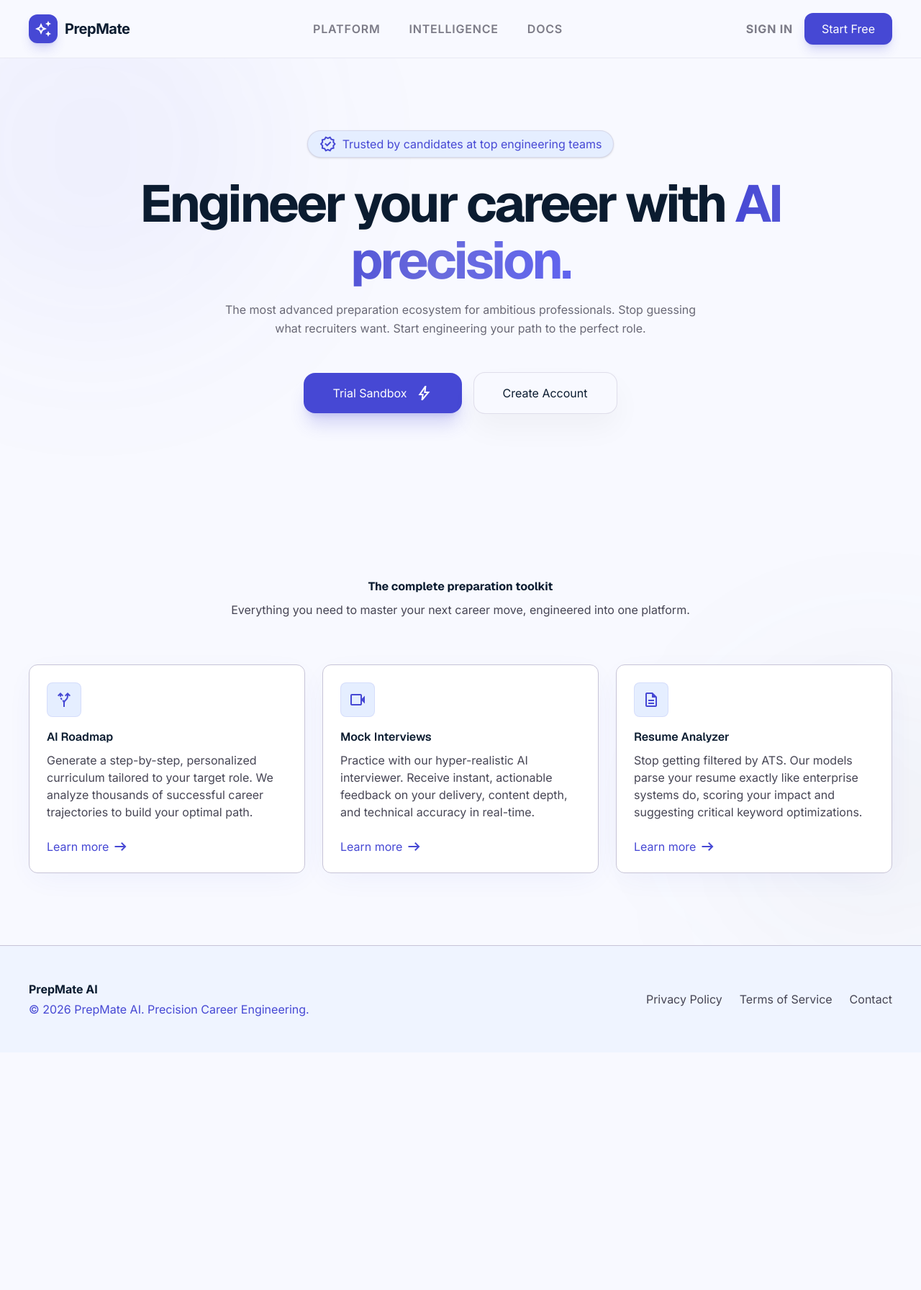
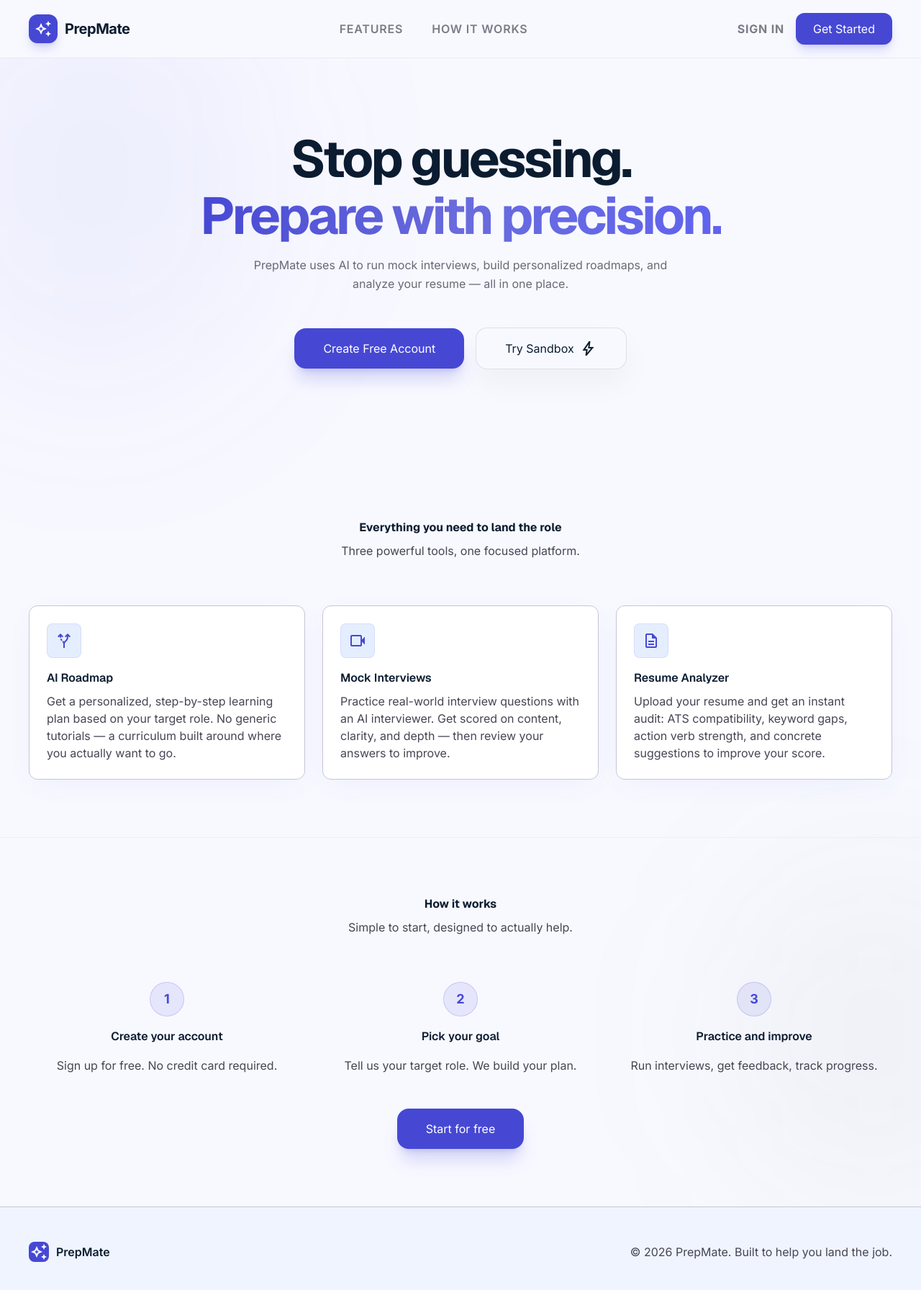
Before and after one commit to Mahadevj21/Prepmate, a React (Vite) app in the folder prepmate-frontend/: page / in a window 1280 px wide. Shown: the top 1792 px of the page at 72% size. Before the commit the page ends 1462 px from the top, so only its background shows below. Built offline with nearby package versions, Linux system fonts and the light colour scheme; no server answers.

Commit message:
minor issue fix

```diff
--- a/prepmate-frontend/src/pages/LandingPage.jsx
+++ b/prepmate-frontend/src/pages/LandingPage.jsx
@@ -26,7 +26,7 @@ export function LandingPage() {
       localStorage.setItem('prepmate_trial_active', 'true')
       navigate('/dashboard')
     } catch (err) {
-      setTrialError(err.message || 'Sandbox activation failed. Please try register/login.')
+      setTrialError(err.message || 'Sandbox is currently unavailable. Please register for a free account.')
     } finally {
       setTryingFree(false)
     }
@@ -34,8 +34,7 @@ export function LandingPage() {
 
   return (
     <div className="bg-background text-on-background font-body-md text-body-md antialiased overflow-x-hidden min-h-screen">
-      {/* TopNavBar */}
-      {/* TopNavBar */}
+      {/* Header */}
       <header className="bg-surface/80 backdrop-blur-md sticky top-0 z-50 border-b border-outline-variant/30">
         <div className="flex justify-between items-center w-full px-margin-desktop max-w-container-max mx-auto h-20">
           <div className="flex items-center gap-2.5 group cursor-pointer" onClick={() => navigate('/')}>
@@ -45,9 +44,8 @@ export function LandingPage() {
             <span className="text-xl font-bold tracking-tight text-on-surface">PrepMate</span>
           </div>
           <nav className="hidden md:flex items-center gap-10 font-label-md text-label-md">
-            <a className="text-on-surface-variant hover:text-primary transition-all duration-200 uppercase tracking-wider font-semibold opacity-70 hover:opacity-100" href="#features">Platform</a>
-            <a className="text-on-surface-variant hover:text-primary transition-all duration-200 uppercase tracking-wider font-semibold opacity-70 hover:opacity-100" href="#">Intelligence</a>
-            <a className="text-on-surface-variant hover:text-primary transition-all duration-200 uppercase tracking-wider font-semibold opacity-70 hover:opacity-100" href="#">Docs</a>
+            <a className="text-on-surface-variant hover:text-primary transition-all duration-200 uppercase tracking-wider font-semibold opacity-70 hover:opacity-100" href="#features">Features</a>
+            <a className="text-on-surface-variant hover:text-primary transition-all duration-200 uppercase tracking-wider font-semibold opacity-70 hover:opacity-100" href="#how-it-works">How it works</a>
           </nav>
           <div className="flex items-center gap-4">
             <button
@@ -60,30 +58,26 @@ export function LandingPage() {
               onClick={() => navigate('/register')}
               className="bg-primary text-on-primary font-label-md text-label-md px-6 py-2.5 rounded-xl shadow-lg shadow-primary/20 hover:scale-[0.98] active:scale-95 transition-all"
             >
-              Start Free
+              Get Started
             </button>
           </div>
         </div>
       </header>
 
       <main className="relative w-full">
-        {/* Hero Background Elements */}
+        {/* Background glow */}
         <div className="absolute inset-0 pointer-events-none z-0 overflow-hidden">
           <div className="absolute top-[-10%] left-[-10%] w-[40%] h-[40%] bg-primary/5 blur-[120px] rounded-full"></div>
           <div className="absolute bottom-0 right-[-10%] w-[30%] h-[30%] bg-tertiary/5 blur-[120px] rounded-full"></div>
         </div>
 
-        {/* Hero Section */}
+        {/* Hero */}
         <section className="relative z-10 max-w-container-max mx-auto px-margin-mobile md:px-margin-desktop pt-[100px] pb-stack-xl flex flex-col items-center text-center">
-          <div className="inline-flex items-center gap-2 px-4 py-1.5 rounded-full bg-surface-container border border-outline-variant/50 text-primary font-label-md text-label-md mb-stack-lg shadow-sm">
-            <span className="material-symbols-outlined text-[16px]">verified</span>
-            Trusted by candidates at top engineering teams
-          </div>
           <h1 className="font-display-lg text-[48px] md:text-[72px] leading-[1.1] max-w-4xl mb-stack-md text-on-background tracking-tighter font-bold">
-            Engineer your career with <span className="text-transparent bg-clip-text bg-gradient-to-r from-primary via-primary/80 to-primary-container">AI precision.</span>
+            Stop guessing.<br /><span className="text-transparent bg-clip-text bg-gradient-to-r from-primary via-primary/80 to-primary-container">Prepare with precision.</span>
           </h1>
-          <p className="font-body-lg text-body-lg text-on-surface-variant max-w-2xl mb-stack-xl leading-relaxed opacity-80">
-            The most advanced preparation ecosystem for ambitious professionals. Stop guessing what recruiters want. Start engineering your path to the perfect role.
+          <p className="font-body-lg text-body-lg text-on-surface-variant max-w-xl mb-stack-xl leading-relaxed opacity-80">
+            PrepMate uses AI to run mock interviews, build personalized roadmaps, and analyze your resume — all in one place.
           </p>
 
           {trialError && (
@@ -95,64 +89,93 @@ export function LandingPage() {
 
           <div className="flex flex-col sm:flex-row items-center gap-4 w-full sm:w-auto mb-20">
             <button
+              onClick={() => navigate('/register')}
+              className="w-full sm:w-auto bg-primary text-on-primary font-label-md text-label-md px-10 py-4 rounded-2xl shadow-xl shadow-primary/20 hover:scale-[0.98] active:scale-95 transition-all"
+            >
+              Create Free Account
+            </button>
+            <button
               onClick={handleTryForFree}
               disabled={tryingFree}
-              className="w-full sm:w-auto bg-primary text-on-primary font-label-md text-label-md px-10 py-4 rounded-2xl shadow-xl shadow-primary/20 hover:scale-[0.98] active:scale-95 transition-all flex items-center justify-center gap-3 disabled:opacity-70"
+              className="w-full sm:w-auto bg-surface text-on-surface border border-outline-variant/50 font-label-md text-label-md px-10 py-4 rounded-2xl hover:bg-surface-container-low transition-all active:scale-95 flex items-center justify-center gap-2 ambient-shadow disabled:opacity-70"
             >
               {tryingFree ? (
-                <div className="w-5 h-5 border-2 border-white/30 border-t-white rounded-full animate-spin" />
+                <div className="w-4 h-4 border-2 border-outline/30 border-t-primary rounded-full animate-spin" />
               ) : (
-                <>Trial Sandbox <span className="material-symbols-outlined text-[18px]">bolt</span></>
+                <>Try Sandbox <span className="material-symbols-outlined text-[16px]">bolt</span></>
               )}
-            </button>
-            <button
-              onClick={() => navigate('/register')}
-              className="w-full sm:w-auto bg-surface text-on-surface border border-outline-variant/50 font-label-md text-label-md px-10 py-4 rounded-2xl hover:bg-surface-container-low transition-all active:scale-95 flex items-center justify-center ambient-shadow"
-            >
-              Create Account
             </button>
           </div>
         </section>
 
-        {/* Features Section */}
-        <section id="features" className="relative z-10 max-w-container-max mx-auto px-margin-mobile md:px-margin-desktop py-[100px]">
+        {/* Features */}
+        <section id="features" className="relative z-10 max-w-container-max mx-auto px-margin-mobile md:px-margin-desktop py-[80px]">
           <div className="text-center mb-16">
-            <h2 className="font-headline-lg text-headline-lg text-on-background mb-stack-sm font-bold">The complete preparation toolkit</h2>
-            <p className="font-body-md text-body-md text-on-surface-variant">Everything you need to master your next career move, engineered into one platform.</p>
+            <h2 className="font-headline-lg text-headline-lg text-on-background mb-stack-sm font-bold">Everything you need to land the role</h2>
+            <p className="font-body-md text-body-md text-on-surface-variant max-w-lg mx-auto">Three powerful tools, one focused platform.</p>
           </div>
           <div className="grid grid-cols-1 md:grid-cols-3 gap-gutter">
             <FeatureCard
               icon="alt_route"
               title="AI Roadmap"
-              desc="Generate a step-by-step, personalized curriculum tailored to your target role. We analyze thousands of successful career trajectories to build your optimal path."
+              desc="Get a personalized, step-by-step learning plan based on your target role. No generic tutorials — a curriculum built around where you actually want to go."
             />
             <FeatureCard
               icon="videocam"
               title="Mock Interviews"
-              desc="Practice with our hyper-realistic AI interviewer. Receive instant, actionable feedback on your delivery, content depth, and technical accuracy in real-time."
+              desc="Practice real-world interview questions with an AI interviewer. Get scored on content, clarity, and depth — then review your answers to improve."
             />
             <FeatureCard
               icon="description"
               title="Resume Analyzer"
-              desc="Stop getting filtered by ATS. Our models parse your resume exactly like enterprise systems do, scoring your impact and suggesting critical keyword optimizations."
+              desc="Upload your resume and get an instant audit: ATS compatibility, keyword gaps, action verb strength, and concrete suggestions to improve your score."
             />
+          </div>
+        </section>
+
+        {/* How it works */}
+        <section id="how-it-works" className="relative z-10 max-w-container-max mx-auto px-margin-mobile md:px-margin-desktop py-[80px] border-t border-outline-variant/20">
+          <div className="text-center mb-16">
+            <h2 className="font-headline-lg text-headline-lg text-on-background mb-stack-sm font-bold">How it works</h2>
+            <p className="font-body-md text-body-md text-on-surface-variant">Simple to start, designed to actually help.</p>
+          </div>
+          <div className="grid grid-cols-1 md:grid-cols-3 gap-gutter text-center">
+            {[
+              { step: '1', title: 'Create your account', desc: 'Sign up for free. No credit card required.' },
+              { step: '2', title: 'Pick your goal', desc: 'Tell us your target role. We build your plan.' },
+              { step: '3', title: 'Practice and improve', desc: 'Run interviews, get feedback, track progress.' },
+            ].map(({ step, title, desc }) => (
+              <div key={step} className="flex flex-col items-center gap-4">
+                <div className="w-12 h-12 rounded-full bg-primary/10 border border-primary/20 flex items-center justify-center text-primary font-bold text-lg">
+                  {step}
+                </div>
+                <h3 className="font-headline-md text-headline-md font-semibold text-on-background">{title}</h3>
+                <p className="font-body-md text-body-md text-on-surface-variant">{desc}</p>
+              </div>
+            ))}
+          </div>
+          <div className="flex justify-center mt-12">
+            <button
+              onClick={() => navigate('/register')}
+              className="bg-primary text-on-primary font-label-md text-label-md px-10 py-4 rounded-2xl shadow-xl shadow-primary/20 hover:scale-[0.98] active:scale-95 transition-all"
+            >
+              Start for free
+            </button>
           </div>
         </section>
       </main>
 
-      <footer className="bg-surface-container-low dark:bg-inverse-surface border-t border-outline-variant dark:border-outline/10">
+      <footer className="bg-surface-container-low border-t border-outline-variant">
         <div className="py-stack-xl px-margin-desktop max-w-container-max mx-auto flex flex-col md:flex-row justify-between items-center gap-stack-lg">
-          <div className="flex flex-col items-center md:items-start gap-stack-xs">
-            <span className="font-headline-sm text-headline-sm font-bold text-on-surface">PrepMate AI</span>
-            <p className="text-primary dark:text-primary-fixed-dim font-body-sm text-body-sm">
-              © {new Date().getFullYear()} PrepMate AI. Precision Career Engineering.
-            </p>
+          <div className="flex items-center gap-2.5">
+            <div className="w-7 h-7 rounded-lg bg-primary flex items-center justify-center">
+              <span className="material-symbols-outlined text-on-primary text-[16px]">auto_awesome</span>
+            </div>
+            <span className="font-semibold text-on-surface">PrepMate</span>
           </div>
-          <nav className="flex flex-wrap justify-center gap-stack-lg">
-            <a className="text-on-surface-variant font-body-sm text-body-sm hover:text-primary underline-offset-4 hover:underline transition-opacity duration-200" href="#">Privacy Policy</a>
-            <a className="text-on-surface-variant font-body-sm text-body-sm hover:text-primary underline-offset-4 hover:underline transition-opacity duration-200" href="#">Terms of Service</a>
-            <a className="text-on-surface-variant font-body-sm text-body-sm hover:text-primary underline-offset-4 hover:underline transition-opacity duration-200" href="#">Contact</a>
-          </nav>
+          <p className="font-body-sm text-body-sm text-on-surface-variant">
+            © {new Date().getFullYear()} PrepMate. Built to help you land the job.
+          </p>
         </div>
       </footer>
     </div>
@@ -166,10 +189,7 @@ function FeatureCard({ icon, title, desc }) {
         <span className="material-symbols-outlined text-[24px]">{icon}</span>
       </div>
       <h3 className="font-headline-md text-headline-md text-on-background mb-stack-sm font-semibold">{title}</h3>
-      <p className="font-body-md text-body-md text-on-surface-variant flex-grow mb-stack-lg">{desc}</p>
-      <a className="text-primary font-label-md text-label-md flex items-center gap-1 hover:gap-2 transition-all" href="#">
-        Learn more <span className="material-symbols-outlined text-[16px]">arrow_right_alt</span>
-      </a>
+      <p className="font-body-md text-body-md text-on-surface-variant flex-grow">{desc}</p>
     </div>
   )
 }
--- a/prepmate-frontend/src/pages/LoginPage.jsx
+++ b/prepmate-frontend/src/pages/LoginPage.jsx
@@ -35,18 +35,17 @@ export function LoginPage() {
 
   return (
     <div className="min-h-screen bg-surface flex flex-col items-center justify-center p-margin-mobile md:p-margin-desktop antialiased text-on-surface relative">
-      {/* Auth Container */}
       <main className="w-full max-w-[420px] bg-surface-container-lowest rounded-2xl shadow-ambient border border-outline-variant/30 flex flex-col overflow-hidden relative z-10">
         <div className="p-8 sm:p-10 flex flex-col gap-stack-lg">
           {/* Header */}
           <div className="flex flex-col items-center text-center gap-stack-sm mb-2">
-            <div className="w-12 h-12 bg-primary-container rounded-xl flex items-center justify-center mb-2 shadow-sm">
-              <span className="material-symbols-outlined text-primary text-[28px]" style={{ fontVariationSettings: "'FILL' 1" }}>
+            <div className="w-12 h-12 bg-primary rounded-xl flex items-center justify-center mb-2 shadow-sm">
+              <span className="material-symbols-outlined text-on-primary text-[28px]" style={{ fontVariationSettings: "'FILL' 1" }}>
                 auto_awesome
               </span>
             </div>
-            <h1 className="font-headline-lg text-headline-lg text-on-surface font-bold">Sign in to PrepMate</h1>
-            <p className="font-body-sm text-body-sm text-on-surface-variant">Precision Career Engineering awaits.</p>
+            <h1 className="font-headline-lg text-headline-lg text-on-surface font-bold">Welcome back</h1>
+            <p className="font-body-sm text-body-sm text-on-surface-variant">Sign in to continue to PrepMate.</p>
           </div>
 
           {error && (
@@ -58,7 +57,6 @@ export function LoginPage() {
 
           {/* Form */}
           <form onSubmit={onSubmit} className="flex flex-col gap-stack-md">
-            {/* Email Input */}
             <div className="flex flex-col gap-2">
               <label className="font-label-md text-label-md text-on-surface" htmlFor="email">Email address</label>
               <input
@@ -72,12 +70,8 @@ export function LoginPage() {
                 required
               />
             </div>
-            {/* Password Input */}
             <div className="flex flex-col gap-2">
-              <div className="flex justify-between items-center">
-                <label className="font-label-md text-label-md text-on-surface" htmlFor="password">Password</label>
-                <a className="font-body-sm text-body-sm text-primary hover:opacity-80 transition-colors" href="#">Forgot password?</a>
-              </div>
+              <label className="font-label-md text-label-md text-on-surface" htmlFor="password">Password</label>
               <input
                 className="w-full h-11 px-3 py-2 bg-surface border border-outline-variant/60 rounded-lg font-body-md text-body-md text-on-surface placeholder:text-outline focus:outline-none focus:border-primary focus:ring-2 focus:ring-primary/20 transition-all duration-200"
                 id="password"
@@ -89,63 +83,24 @@ export function LoginPage() {
                 required
               />
             </div>
-            {/* Submit Button */}
             <button
               className="mt-2 w-full h-11 bg-primary text-on-primary font-label-md text-label-md rounded-lg shadow-sm hover:opacity-90 active:scale-[0.98] transition-all duration-200 flex items-center justify-center gap-2 disabled:opacity-70"
               type="submit"
               disabled={loading}
             >
-              {loading ? 'Signing In...' : 'Sign In'}
-              <span className="material-symbols-outlined text-[18px]">arrow_forward</span>
+              {loading ? 'Signing in...' : 'Sign In'}
+              {!loading && <span className="material-symbols-outlined text-[18px]">arrow_forward</span>}
             </button>
           </form>
+        </div>
 
-          {/* Divider */}
-          <div className="relative flex items-center py-2">
-            <div className="flex-grow border-t border-outline-variant/40"></div>
-            <span className="flex-shrink-0 mx-4 font-body-sm text-body-sm text-on-surface-variant">or continue with</span>
-            <div className="flex-grow border-t border-outline-variant/40"></div>
-          </div>
-
-          {/* Social Auth */}
-          <div className="grid grid-cols-2 gap-3">
-            <button className="h-10 flex items-center justify-center gap-2 bg-surface border border-outline-variant/60 rounded-lg font-label-md text-label-md text-on-surface hover:bg-surface-container-low transition-colors active:scale-[0.98]" type="button">
-              <GoogleIcon />
-              Google
-            </button>
-            <button className="h-10 flex items-center justify-center gap-2 bg-surface border border-outline-variant/60 rounded-lg font-label-md text-label-md text-on-surface hover:bg-surface-container-low transition-colors active:scale-[0.98]" type="button">
-              <GitHubIcon />
-              GitHub
-            </button>
-          </div>
-        </div>
-        {/* Footer */}
         <div className="bg-surface-container-low p-6 border-t border-outline-variant/30 text-center">
           <p className="font-body-sm text-body-sm text-on-surface-variant">
             Don't have an account?
-            <Link to="/register" className="font-label-md text-label-md text-primary hover:opacity-80 transition-colors ml-1">Sign up</Link>
+            <Link to="/register" className="font-label-md text-label-md text-primary hover:opacity-80 transition-colors ml-1">Sign up free</Link>
           </p>
         </div>
       </main>
     </div>
   )
 }
-
-function GoogleIcon() {
-  return (
-    <svg className="w-4 h-4" fill="currentColor" viewBox="0 0 24 24">
-      <path d="M22.56 12.25c0-.78-.07-1.53-.2-2.25H12v4.26h5.92c-.26 1.37-1.04 2.53-2.21 3.31v2.77h3.57c2.08-1.92 3.28-4.74 3.28-8.09z" fill="#4285F4"></path>
-      <path d="M12 23c2.97 0 5.46-.98 7.28-2.66l-3.57-2.77c-.98.66-2.23 1.06-3.71 1.06-2.86 0-5.29-1.93-6.16-4.53H2.18v2.84C3.99 20.53 7.7 23 12 23z" fill="#34A853"></path>
-      <path d="M5.84 14.09c-.22-.66-.35-1.36-.35-2.09s.13-1.43.35-2.09V7.07H2.18C1.43 8.55 1 10.22 1 12s.43 3.45 1.18 4.93l2.85-2.22.81-.62z" fill="#FBBC05"></path>
-      <path d="M12 5.38c1.62 0 3.06.56 4.21 1.64l3.15-3.15C17.45 2.09 14.97 1 12 1 7.7 1 3.99 3.47 2.18 7.07l3.66 2.84c.87-2.6 3.3-4.53 6.16-4.53z" fill="#EA4335"></path>
-    </svg>
-  )
-}
-
-function GitHubIcon() {
-  return (
-    <svg className="w-4 h-4" fill="currentColor" viewBox="0 0 24 24">
-      <path clipRule="evenodd" d="M12 2C6.477 2 2 6.477 2 12c0 4.42 2.865 8.166 6.839 9.489.5.092.682-.217.682-.482 0-.237-.008-.866-.013-1.7-2.782.603-3.369-1.34-3.369-1.34-.454-1.156-1.11-1.462-1.11-1.462-.908-.62.069-.608.069-.608 1.003.07 1.531 1.03 1.531 1.03.892 1.529 2.341 1.087 2.91.831.092-.646.35-1.086.636-1.336-2.22-.253-4.555-1.11-4.555-4.943 0-1.091.39-1.984 1.029-2.683-.103-.253-.446-1.27.098-2.647 0 0 .84-.269 2.75 1.025A9.578 9.578 0 0112 6.836c.85.004 1.705.114 2.504.336 1.909-1.294 2.747-1.025 2.747-1.025.546 1.377.203 2.394.1 2.647.64.699 1.028 1.592 1.028 2.683 0 3.842-2.339 4.687-4.566 4.935.359.309.678.919.678 1.852 0 1.336-.012 2.415-.012 2.743 0 .267.18.578.688.48C19.138 20.161 22 16.418 22 12c0-5.523-4.477-10-10-10z" fillRule="evenodd"></path>
-    </svg>
-  )
-}
```
Also changed, not shown: prepmate-frontend/src/pages/DashboardPage.jsx (+110 -73 lines), 1 other file (tests, documents, lock files or other folders).
